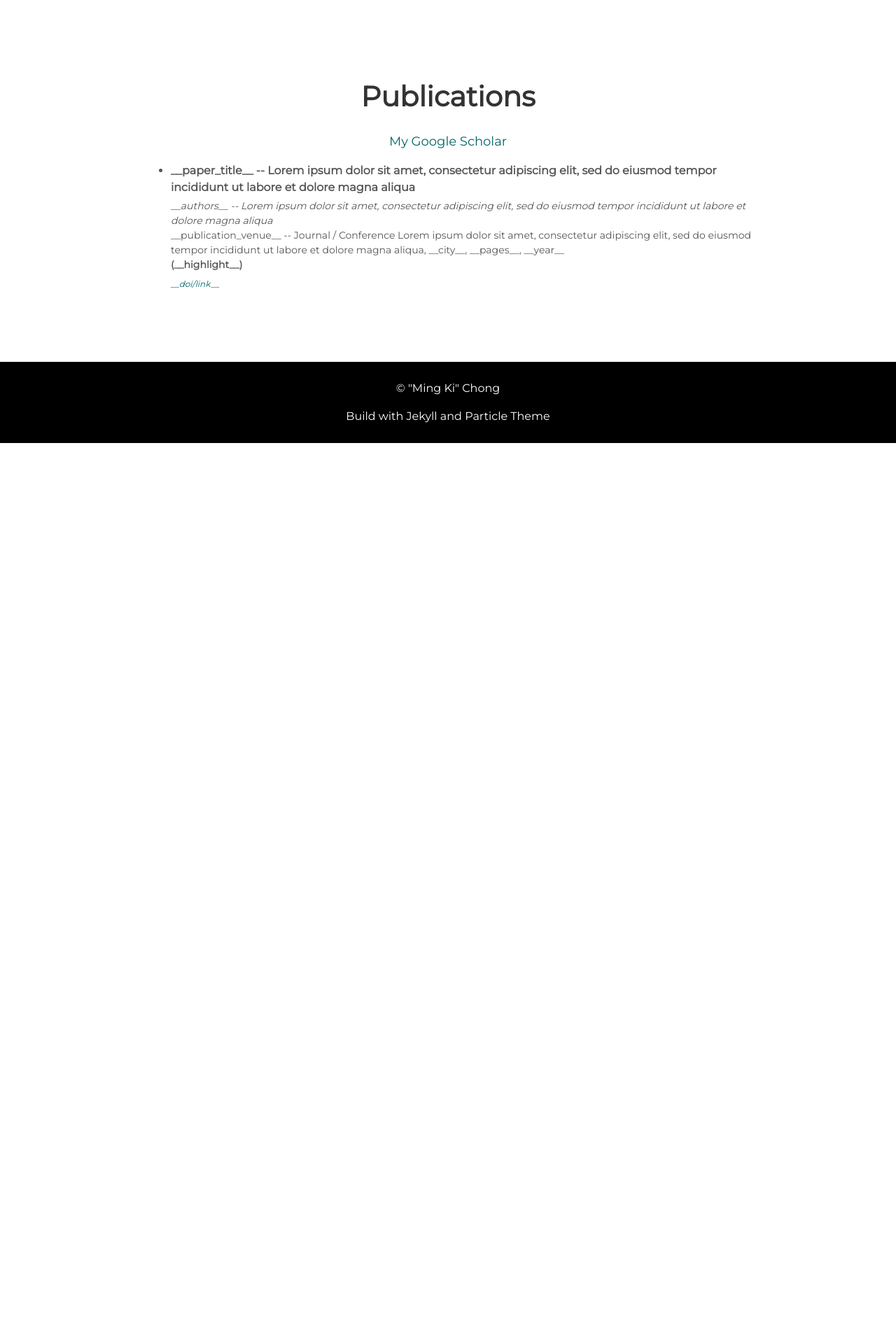
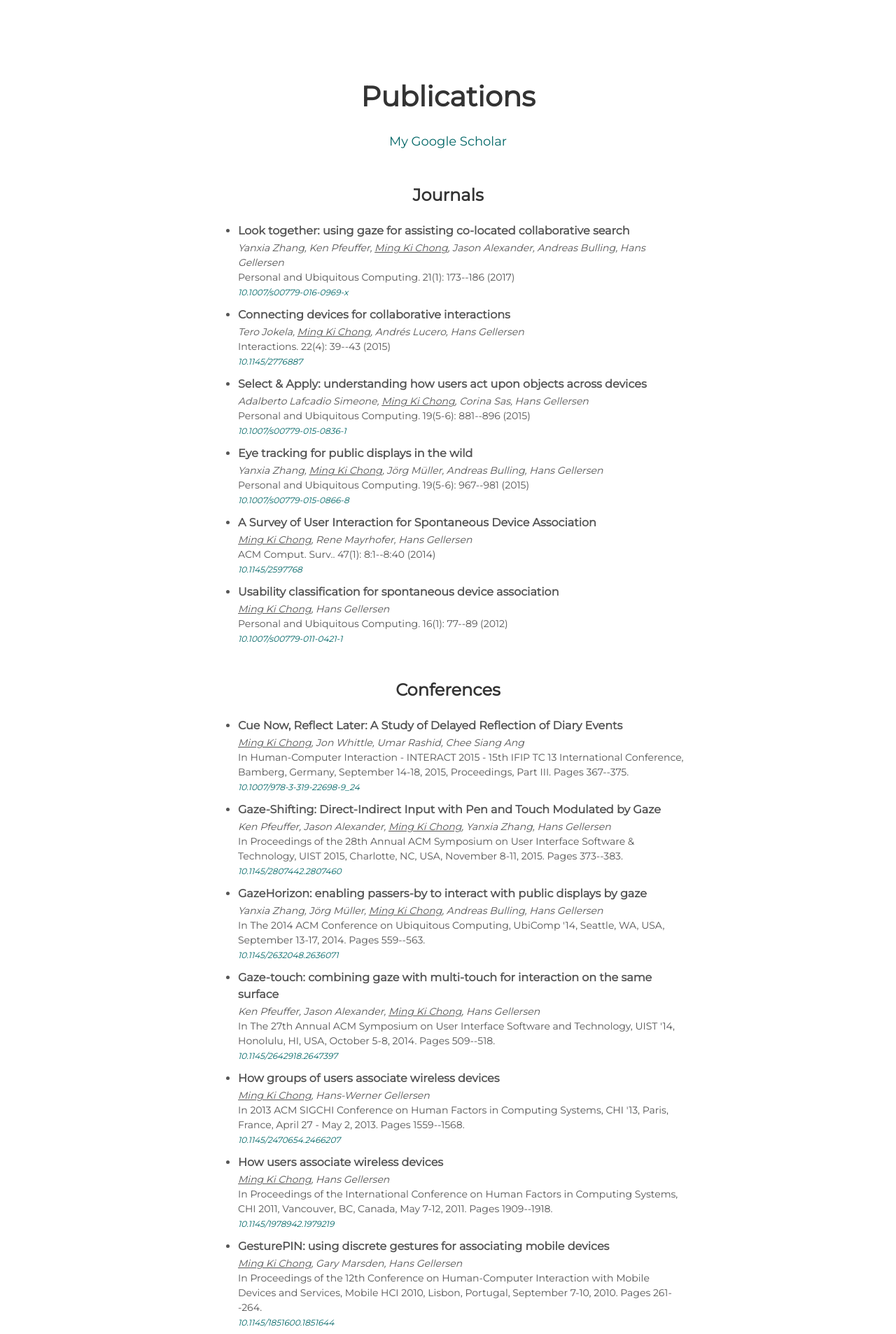
Before and after one commit to mingkichong/mingkichong.github.io, a Jekyll site: the page built from index.html, in a window 1280 px wide. Shown: the part 1550-3456 px from the top of the page at 70% size. Built offline with Jekyll 4.4.1, drawn with Linux system fonts in a browser that asks for light colours; before the commit the page ends 2183 px from its top, so only the background shows below that; some of the changed text lies outside the part shown.

Commit message:
Added publications data

```diff
--- /dev/null
+++ b/_data/publications.json
@@ -0,0 +1,296 @@
+[
+   {
+      "ObjectType":"entry",
+      "EntryType":"article",
+      "EntryKey":"DBLP:journals/puc/ZhangPCABG17",
+      "Fields":{
+         "author":"Yanxia Zhang and Ken Pfeuffer and Ming Ki Chong and Jason Alexander and Andreas Bulling and Hans Gellersen",
+         "title":"Look together: using gaze for assisting co-located collaborative search",
+         "journal":"Personal and Ubiquitous Computing",
+         "volume":"21",
+         "number":"1",
+         "pages":"173--186",
+         "year":"2017",
+         "url":"https://doi.org/10.1007/s00779-016-0969-x",
+         "doi":"10.1007/s00779-016-0969-x",
+         "timestamp":"Sun, 28 May 2017 01:00:00 +0200",
+         "biburl":"http://dblp.org/rec/bib/journals/puc/ZhangPCABG17",
+         "bibsource":"dblp computer science bibliography, http://dblp.org"
+      }
+   },
+   {
+      "ObjectType":"entry",
+      "EntryType":"article",
+      "EntryKey":"DBLP:journals/interactions/JokelaCLG15",
+      "Fields":{
+         "author":"Tero Jokela and Ming Ki Chong and Andrés Lucero and Hans Gellersen",
+         "title":"Connecting devices for collaborative interactions",
+         "journal":"Interactions",
+         "volume":"22",
+         "number":"4",
+         "pages":"39--43",
+         "year":"2015",
+         "url":"http://doi.acm.org/10.1145/2776887",
+         "doi":"10.1145/2776887",
+         "timestamp":"Sun, 12 Jul 2015 01:00:00 +0200",
+         "biburl":"http://dblp.org/rec/bib/journals/interactions/JokelaCLG15",
+         "bibsource":"dblp computer science bibliography, http://dblp.org"
+      }
+   },
+   {
+      "ObjectType":"entry",
+      "EntryType":"article",
+      "EntryKey":"DBLP:journals/puc/SimeoneCSG15",
+      "Fields":{
+         "author":"Adalberto Lafcadio Simeone and Ming Ki Chong and Corina Sas and Hans Gellersen",
+         "title":"Select & Apply: understanding how users act upon objects across devices",
+         "journal":"Personal and Ubiquitous Computing",
+         "volume":"19",
+         "number":"5-6",
+         "pages":"881--896",
+         "year":"2015",
+         "url":"https://doi.org/10.1007/s00779-015-0836-1",
+         "doi":"10.1007/s00779-015-0836-1",
+         "timestamp":"Wed, 14 Jun 2017 01:00:00 +0200",
+         "biburl":"http://dblp.org/rec/bib/journals/puc/SimeoneCSG15",
+         "bibsource":"dblp computer science bibliography, http://dblp.org"
+      }
+   },
+   {
+      "ObjectType":"entry",
+      "EntryType":"article",
+      "EntryKey":"DBLP:journals/puc/ZhangCMBG15",
+      "Fields":{
+         "author":"Yanxia Zhang and Ming Ki Chong and Jörg Müller and Andreas Bulling and Hans Gellersen",
+         "title":"Eye tracking for public displays in the wild",
+         "journal":"Personal and Ubiquitous Computing",
+         "volume":"19",
+         "number":"5-6",
+         "pages":"967--981",
+         "year":"2015",
+         "url":"https://doi.org/10.1007/s00779-015-0866-8",
+         "doi":"10.1007/s00779-015-0866-8",
+         "timestamp":"Sun, 28 May 2017 01:00:00 +0200",
+         "biburl":"http://dblp.org/rec/bib/journals/puc/ZhangCMBG15",
+         "bibsource":"dblp computer science bibliography, http://dblp.org"
+      }
+   },
+   {
+      "ObjectType":"entry",
+      "EntryType":"inproceedings",
+      "EntryKey":"DBLP:conf/interact/ChongWRA15",
+      "Fields":{
+         "author":"Ming Ki Chong and Jon Whittle and Umar Rashid and Chee Siang Ang",
+         "title":"Cue Now, Reflect Later: A Study of Delayed Reflection of Diary Events",
+         "booktitle":"Human-Computer Interaction - INTERACT 2015 - 15th IFIP TC 13 International Conference, Bamberg, Germany, September 14-18, 2015, Proceedings, Part III",
+         "pages":"367--375",
+         "year":"2015",
+         "crossref":"DBLP:conf/interact/2015-3",
+         "url":"https://doi.org/10.1007/978-3-319-22698-9_24",
+         "doi":"10.1007/978-3-319-22698-9_24",
+         "timestamp":"Thu, 15 Jun 2017 21:35:30 +0200",
+         "biburl":"http://dblp.org/rec/bib/conf/interact/ChongWRA15",
+         "bibsource":"dblp computer science bibliography, http://dblp.org"
+      }
+   },
+   {
+      "ObjectType":"entry",
+      "EntryType":"inproceedings",
+      "EntryKey":"DBLP:conf/uist/PfeufferACZG15",
+      "Fields":{
+         "author":"Ken Pfeuffer and Jason Alexander and Ming Ki Chong and Yanxia Zhang and Hans Gellersen",
+         "title":"Gaze-Shifting: Direct-Indirect Input with Pen and Touch Modulated by Gaze",
+         "booktitle":"Proceedings of the 28th Annual ACM Symposium on User Interface Software & Technology, UIST 2015, Charlotte, NC, USA, November 8-11, 2015",
+         "pages":"373--383",
+         "year":"2015",
+         "crossref":"DBLP:conf/uist/2015",
+         "url":"http://doi.acm.org/10.1145/2807442.2807460",
+         "doi":"10.1145/2807442.2807460",
+         "timestamp":"Tue, 10 Nov 2015 13:43:54 +0100",
+         "biburl":"http://dblp.org/rec/bib/conf/uist/PfeufferACZG15",
+         "bibsource":"dblp computer science bibliography, http://dblp.org"
+      }
+   },
+   {
+      "ObjectType":"entry",
+      "EntryType":"article",
+      "EntryKey":"DBLP:journals/csur/ChongMG14",
+      "Fields":{
+         "author":"Ming Ki Chong and Rene Mayrhofer and Hans Gellersen",
+         "title":"A Survey of User Interaction for Spontaneous Device Association",
+         "journal":"ACM Comput. Surv.",
+         "volume":"47",
+         "number":"1",
+         "pages":"8:1--8:40",
+         "year":"2014",
+         "url":"http://doi.acm.org/10.1145/2597768",
+         "doi":"10.1145/2597768",
+         "timestamp":"Mon, 05 Jun 2017 01:00:00 +0200",
+         "biburl":"http://dblp.org/rec/bib/journals/csur/ChongMG14",
+         "bibsource":"dblp computer science bibliography, http://dblp.org"
+      }
+   },
+   {
+      "ObjectType":"entry",
+      "EntryType":"inproceedings",
+      "EntryKey":"DBLP:conf/huc/ZhangMCBG14",
+      "Fields":{
+         "author":"Yanxia Zhang and Jörg Müller and Ming Ki Chong and Andreas Bulling and Hans Gellersen",
+         "title":"GazeHorizon: enabling passers-by to interact with public displays by gaze",
+         "booktitle":"The 2014 ACM Conference on Ubiquitous Computing, UbiComp '14, Seattle, WA, USA, September 13-17, 2014",
+         "pages":"559--563",
+         "year":"2014",
+         "crossref":"DBLP:conf/huc/2014",
+         "url":"http://doi.acm.org/10.1145/2632048.2636071",
+         "doi":"10.1145/2632048.2636071",
+         "timestamp":"Wed, 29 Mar 2017 16:45:25 +0200",
+         "biburl":"http://dblp.org/rec/bib/conf/huc/ZhangMCBG14",
+         "bibsource":"dblp computer science bibliography, http://dblp.org"
+      }
+   },
+   {
+      "ObjectType":"entry",
+      "EntryType":"inproceedings",
+      "EntryKey":"DBLP:conf/uist/PfeufferACG14",
+      "Fields":{
+         "author":"Ken Pfeuffer and Jason Alexander and Ming Ki Chong and Hans Gellersen",
+         "title":"Gaze-touch: combining gaze with multi-touch for interaction on the same surface",
+         "booktitle":"The 27th Annual ACM Symposium on User Interface Software and Technology, UIST '14, Honolulu, HI, USA, October 5-8, 2014",
+         "pages":"509--518",
+         "year":"2014",
+         "crossref":"DBLP:conf/uist/2014",
+         "url":"http://doi.acm.org/10.1145/2642918.2647397",
+         "doi":"10.1145/2642918.2647397",
+         "timestamp":"Wed, 01 Oct 2014 15:06:05 +0200",
+         "biburl":"http://dblp.org/rec/bib/conf/uist/PfeufferACG14",
+         "bibsource":"dblp computer science bibliography, http://dblp.org"
+      }
+   },
+   {
+      "ObjectType":"entry",
+      "EntryType":"inproceedings",
+      "EntryKey":"DBLP:conf/chi/ChongG13",
+      "Fields":{
+         "author":"Ming Ki Chong and Hans-Werner Gellersen",
+         "title":"How groups of users associate wireless devices",
+         "booktitle":"2013 ACM SIGCHI Conference on Human Factors in Computing Systems, CHI '13, Paris, France, April 27 - May 2, 2013",
+         "pages":"1559--1568",
+         "year":"2013",
+         "crossref":"DBLP:conf/chi/2013",
+         "url":"http://doi.acm.org/10.1145/2470654.2466207",
+         "doi":"10.1145/2470654.2466207",
+         "timestamp":"Fri, 03 May 2013 13:46:20 +0200",
+         "biburl":"http://dblp.org/rec/bib/conf/chi/ChongG13",
+         "bibsource":"dblp computer science bibliography, http://dblp.org"
+      }
+   },
+   {
+      "ObjectType":"entry",
+      "EntryType":"article",
+      "EntryKey":"DBLP:journals/puc/ChongG12",
+      "Fields":{
+         "author":"Ming Ki Chong and Hans Gellersen",
+         "title":"Usability classification for spontaneous device association",
+         "journal":"Personal and Ubiquitous Computing",
+         "volume":"16",
+         "number":"1",
+         "pages":"77--89",
+         "year":"2012",
+         "url":"https://doi.org/10.1007/s00779-011-0421-1",
+         "doi":"10.1007/s00779-011-0421-1",
+         "timestamp":"Sun, 28 May 2017 01:00:00 +0200",
+         "biburl":"http://dblp.org/rec/bib/journals/puc/ChongG12",
+         "bibsource":"dblp computer science bibliography, http://dblp.org"
+      }
+   },
+   {
+      "ObjectType":"entry",
+      "EntryType":"inproceedings",
+      "EntryKey":"DBLP:conf/chi/ChongG11",
+      "Fields":{
+         "author":"Ming Ki Chong and Hans Gellersen",
+         "title":"How users associate wireless devices",
+         "booktitle":"Proceedings of the International Conference on Human Factors in Computing Systems, CHI 2011, Vancouver, BC, Canada, May 7-12, 2011",
+         "pages":"1909--1918",
+         "year":"2011",
+         "crossref":"DBLP:conf/chi/2011",
+         "url":"http://doi.acm.org/10.1145/1978942.1979219",
+         "doi":"10.1145/1978942.1979219",
+         "timestamp":"Wed, 11 May 2011 08:48:32 +0200",
+         "biburl":"http://dblp.org/rec/bib/conf/chi/ChongG11",
+         "bibsource":"dblp computer science bibliography, http://dblp.org"
+      }
+   },
+   {
+      "ObjectType":"entry",
+      "EntryType":"inproceedings",
+      "EntryKey":"DBLP:conf/mhci/ChongMG10",
+      "Fields":{
+         "author":"Ming Ki Chong and Gary Marsden and Hans Gellersen",
+         "title":"GesturePIN: using discrete gestures for associating mobile devices",
+         "booktitle":"Proceedings of the 12th Conference on Human-Computer Interaction with Mobile Devices and Services, Mobile HCI 2010, Lisbon, Portugal, September 7-10, 2010",
+         "pages":"261--264",
+         "year":"2010",
+         "crossref":"DBLP:conf/mhci/2010",
+         "url":"http://doi.acm.org/10.1145/1851600.1851644",
+         "doi":"10.1145/1851600.1851644",
+         "timestamp":"Mon, 11 Apr 2011 13:07:44 +0200",
+         "biburl":"http://dblp.org/rec/bib/conf/mhci/ChongMG10",
+         "bibsource":"dblp computer science bibliography, http://dblp.org"
+      }
+   },
+   {
+      "ObjectType":"entry",
+      "EntryType":"inproceedings",
+      "EntryKey":"DBLP:conf/nordichi/SchmidtCG10",
+      "Fields":{
+         "author":"Dominik Schmidt and Ming Ki Chong and Hans Gellersen",
+         "title":"HandsDown: hand-contour-based user identification for interactive surfaces",
+         "booktitle":"Proceedings of the 6th Nordic Conference on Human-Computer Interaction 2010, Reykjavik, Iceland, October 16-20, 2010",
+         "pages":"432--441",
+         "year":"2010",
+         "crossref":"DBLP:conf/nordichi/2010",
+         "url":"http://doi.acm.org/10.1145/1868914.1868964",
+         "doi":"10.1145/1868914.1868964",
+         "timestamp":"Mon, 14 Feb 2011 12:44:09 +0100",
+         "biburl":"http://dblp.org/rec/bib/conf/nordichi/SchmidtCG10",
+         "bibsource":"dblp computer science bibliography, http://dblp.org"
+      }
+   },
+   {
+      "ObjectType":"entry",
+      "EntryType":"inproceedings",
+      "EntryKey":"DBLP:conf/tabletop/SchmidtCG10",
+      "Fields":{
+         "author":"Dominik Schmidt and Ming Ki Chong and Hans Gellersen",
+         "title":"IdLenses: dynamic personal areas on shared surfaces",
+         "booktitle":"ACM International Conference on Interactive Tabletops and Surfaces, ITS 2010, Saarbrücken, Germany, November 7-10, 2010",
+         "pages":"131--134",
+         "year":"2010",
+         "crossref":"DBLP:conf/tabletop/2010",
+         "url":"http://doi.acm.org/10.1145/1936652.1936678",
+         "doi":"10.1145/1936652.1936678",
+         "timestamp":"Mon, 15 Aug 2011 17:10:29 +0200",
+         "biburl":"http://dblp.org/rec/bib/conf/tabletop/SchmidtCG10",
+         "bibsource":"dblp computer science bibliography, http://dblp.org"
+      }
+   },
+   {
+      "ObjectType":"entry",
+      "EntryType":"inproceedings",
+      "EntryKey":"DBLP:conf/interact/ChongM09",
+      "Fields":{
+         "author":"Ming Ki Chong and Gary Marsden",
+         "title":"Exploring the Use of Discrete Gestures for Authentication",
+         "booktitle":"Human-Computer Interaction - INTERACT 2009, 12th IFIP TC 13 International Conference, Uppsala, Sweden, August 24-28, 2009, Proceedings, Part II",
+         "pages":"205--213",
+         "year":"2009",
+         "crossref":"DBLP:conf/interact/2009-2",
+         "url":"https://doi.org/10.1007/978-3-642-03658-3_27",
+         "doi":"10.1007/978-3-642-03658-3_27",
+         "timestamp":"Wed, 24 May 2017 08:28:01 +0200",
+         "biburl":"http://dblp.org/rec/bib/conf/interact/ChongM09",
+         "bibsource":"dblp computer science bibliography, http://dblp.org"
+      }
+   }
+]
--- a/_includes/publications.html
+++ b/_includes/publications.html
@@ -4,21 +4,42 @@
         <a href="https://scholar.google.nl/citations?user={{site.google-scholar.user}}" target="_blank">My Google Scholar</a>
     </div>
     <div align="center">
-	  	<ul style="width:65%;">
+        <h3>Journals</h3>
+        <ul id="pub_ul">
+            {% for pub_entry in site.data.publications %}
+                {% if pub_entry.EntryType == "article" %}
                     <li id="pub" align="left">
-		  		<span class="pub_title">__paper_title__ -- Lorem ipsum dolor sit amet, consectetur adipiscing elit, sed do eiusmod tempor incididunt ut labore et dolore magna aliqua</span>
+                        <span class="pub_title">{{pub_entry.Fields.title}}</span>
                         <p>
-		  			<span class="pub_author">__authors__ -- Lorem ipsum dolor sit amet, consectetur adipiscing elit, sed do eiusmod tempor incididunt ut labore et dolore magna aliqua</span>
+                            <span class="pub_author">{{pub_entry.Fields.author | replace: ' and ', ', ' | replace: 'Ming Ki Chong', '<span class="pub_author_me">Ming Ki Chong</span>' }}</span>
                             <br/>
-		  			<span class="pub_venue">__publication_venue__ -- Journal / Conference Lorem ipsum dolor sit amet, consectetur adipiscing elit, sed do eiusmod tempor incididunt ut labore et dolore magna aliqua</span>,
-		  			<span class="pub_venue_city">__city__</span>,
-		  			<span class="pub_pages">__pages__</span>,
-		  			<span class="pub_year">__year__</span>
+                            <span class="pub_journal">{{pub_entry.Fields.journal}}</span>.
+                            <span class="pub_j_volume">{{pub_entry.Fields.volume}}</span>(<span class="pub_j_number">{{pub_entry.Fields.number}}</span>):
+                            <span class="pub_pages">{{pub_entry.Fields.pages}}</span> (<span class="pub_year">{{pub_entry.Fields.year}}</span>)
                             <br/>
-		  			<span class="pub_highlight">(__highlight__)</span><br/>
+                            <span class="pub_link"><a href="{{pub_entry.Fields.url}}" target="_blank">{{pub_entry.Fields.doi}}</a></span>
                         </p>
-		  		<span class="pub_link"><a href="#">__doi/link__</a></span>
                     </li>
+                {% endif %}
+            {% endfor %}
+        </ul>
+        <h3>Conferences</h3>
+        <ul id="pub_ul">
+            {% for pub_entry in site.data.publications %}
+                {% if pub_entry.EntryType == "inproceedings" %}
+                    <li id="pub" align="left">
+                        <span class="pub_title">{{pub_entry.Fields.title}}</span>
+                        <p>
+                            <span class="pub_author">{{pub_entry.Fields.author | replace: ' and ', ', ' | replace: 'Ming Ki Chong', '<span class="pub_author_me">Ming Ki Chong</span>' }}</span>
+                            <br/>
+                            In <span class="pub_venue">{{pub_entry.Fields.booktitle}}</span>.
+                            Pages <span class="pub_pages">{{pub_entry.Fields.pages}}</span>.
+                            <br/>
+                            <span class="pub_link"><a href="{{pub_entry.Fields.url}}" target="_blank">{{pub_entry.Fields.doi}}</a></span>
+                        </p>
+                    </li>
+                {% endif %}
+            {% endfor %}
         </ul>
     </div>
 </div>
--- a/assets/css/publications.css
+++ b/assets/css/publications.css
@@ -1,5 +1,9 @@
 :root {
-  --p-vertical-margin: 4px;
+  --p-vertical-margin: 2px;
+}
+
+#pub_ul {
+	width:50%;
 }
 
 #pub_google_scholar {
@@ -14,6 +18,7 @@
 }
 
 #pub {
+	margin-top: 10px;
 }
 #pub a {
 	color: #006666;
@@ -40,6 +45,10 @@
 	font-style: italic;
 }
 
+.pub_author_me{
+	text-decoration: underline;
+}
+
 .pub_venue {
 }
 
@@ -47,6 +56,18 @@
 }
 
 .pub_pages {
+}
+
+.pub_journal{
+
+}
+
+.pub_j_volume {
+
+}
+
+.pub_j_number {
+
 }
 
 .pub_highlight {
```
Lines whose indentation alone changed are shown as unchanged.
